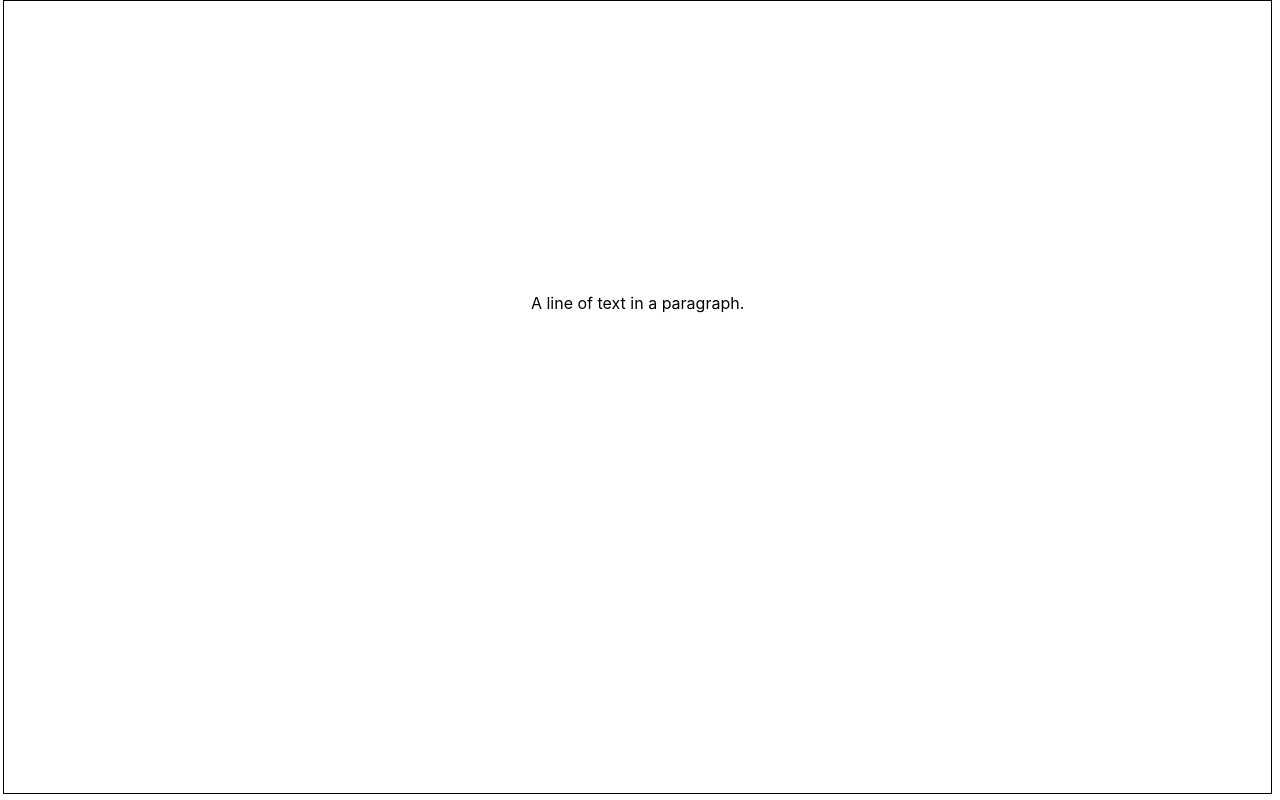
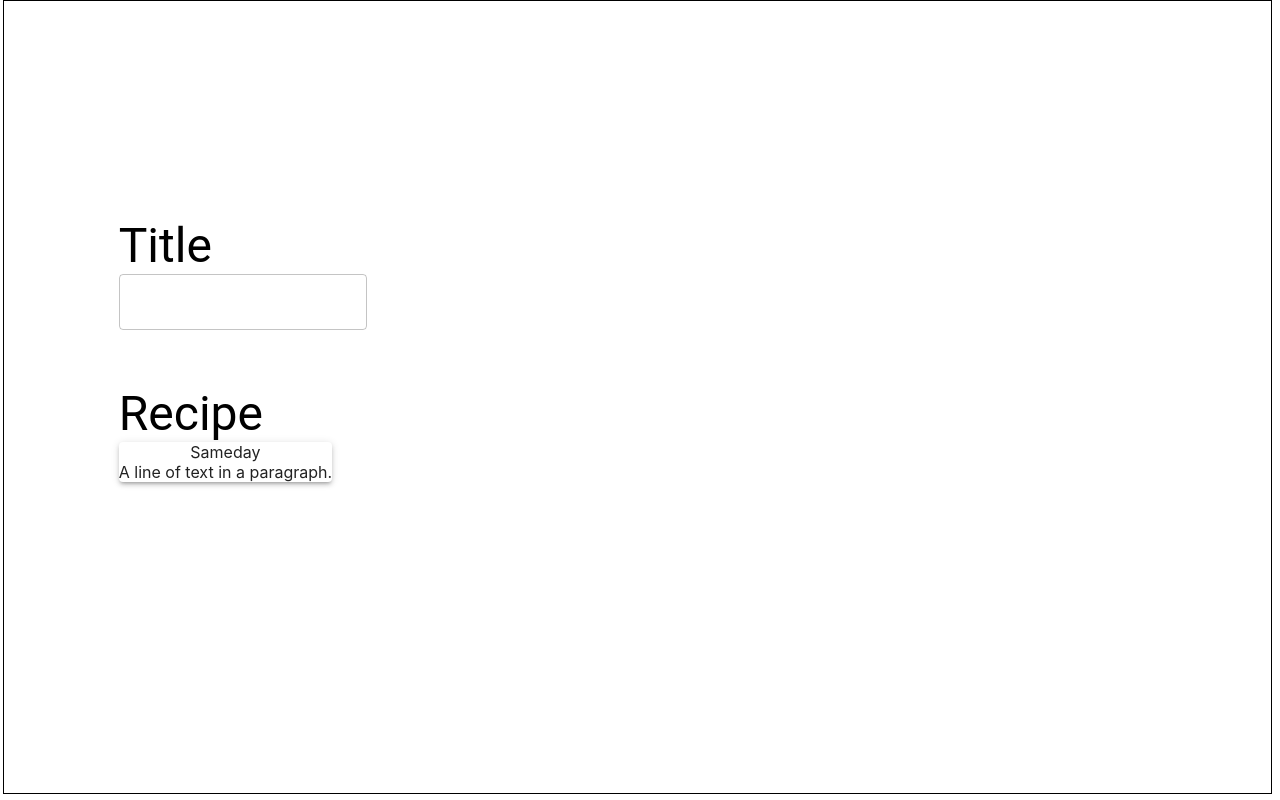
Before and after one commit to djunga/Simmer, a React (Create React App) app in the folder client/: page /editrecipe/1 in a window 1280 px wide. Built offline with nearby package versions, Linux system fonts and the light colour scheme; no server answers.

Commit message:
Add Grid for recipe layout

```diff
--- a/client/src/components/pages/EditRecipePage.jsx
+++ b/client/src/components/pages/EditRecipePage.jsx
@@ -1,7 +1,7 @@
 import React, { useContext, useEffect, useMemo, useRef, useState } from 'react';
 import { useHistory } from 'react-router-dom';
 import { makeStyles } from '@material-ui/core/styles';
-import { Box, StepContent, Stepper, Step, StepLabel } from '@material-ui/core';
+import { Box, Grid, Paper, StepContent, Stepper, Step, StepLabel, TextField, Typography } from '@material-ui/core';
 import UserContext from '../../contexts/UserContext';
 
 // Slate
@@ -11,7 +11,21 @@ import { createEditor } from 'slate'
 // Import the Slate components and React plugin.
 import { Slate, Editable, withReact } from 'slate-react'
 
+const useStyles = makeStyles((theme) => ({
+    parentBox: {
+        marginTop: '5%',
+        marginLeft: '10%',
+        marginRight: '10%',
+    },
+    sectionHeadings: {
+        variant: 'h2',
+        align: 'left'
+    }
+
+  }));
+
 export default function EditRecipePage(props) {
+    const classes = useStyles();
     const history = useHistory();
     const { user } = useContext(UserContext);
     const [recipe, setRecipe] = useState(null);
@@ -30,10 +44,23 @@ export default function EditRecipePage(props) {
 
     return(
         <Box
-            style={{
-                marginTop: '10%',
-            }}
+            className={classes.parentBox}
         >
+            <Grid container spacing={10} direction="column">
+                <Grid container item spacing={3} direction="column">
+                    <Grid container item xs={4} spacing={3}>
+                        <Typography variant="h3" align="left">Title</Typography>
+                    </Grid>
+                    <Grid container item xs={4} spacing={3}>
+                        <TextField variant="outlined" color="black" align="left" />
+                    </Grid>
+                </Grid>
+                <Grid container item spacing={3} direction="column">
+                    <Grid container item xs={4} spacing={3}>
+                        <Typography variant="h3" align="left">Recipe</Typography>
+                    </Grid>
+                    <Grid container item xs={4} spacing={3}>
+                        <Paper elevation={3}> Sameday
                             <Slate
                                 editor={editor}
                                 value={value}
@@ -41,6 +68,10 @@ export default function EditRecipePage(props) {
                             >
                                 <Editable />
                             </Slate>
+                        </Paper>
+                    </Grid>
+                </Grid>
+            </Grid>
         </Box>
     );
 }
```
Also changed, not shown: 1 other file (tests, documents, lock files or other folders). Lines whose indentation alone changed are shown as unchanged.
